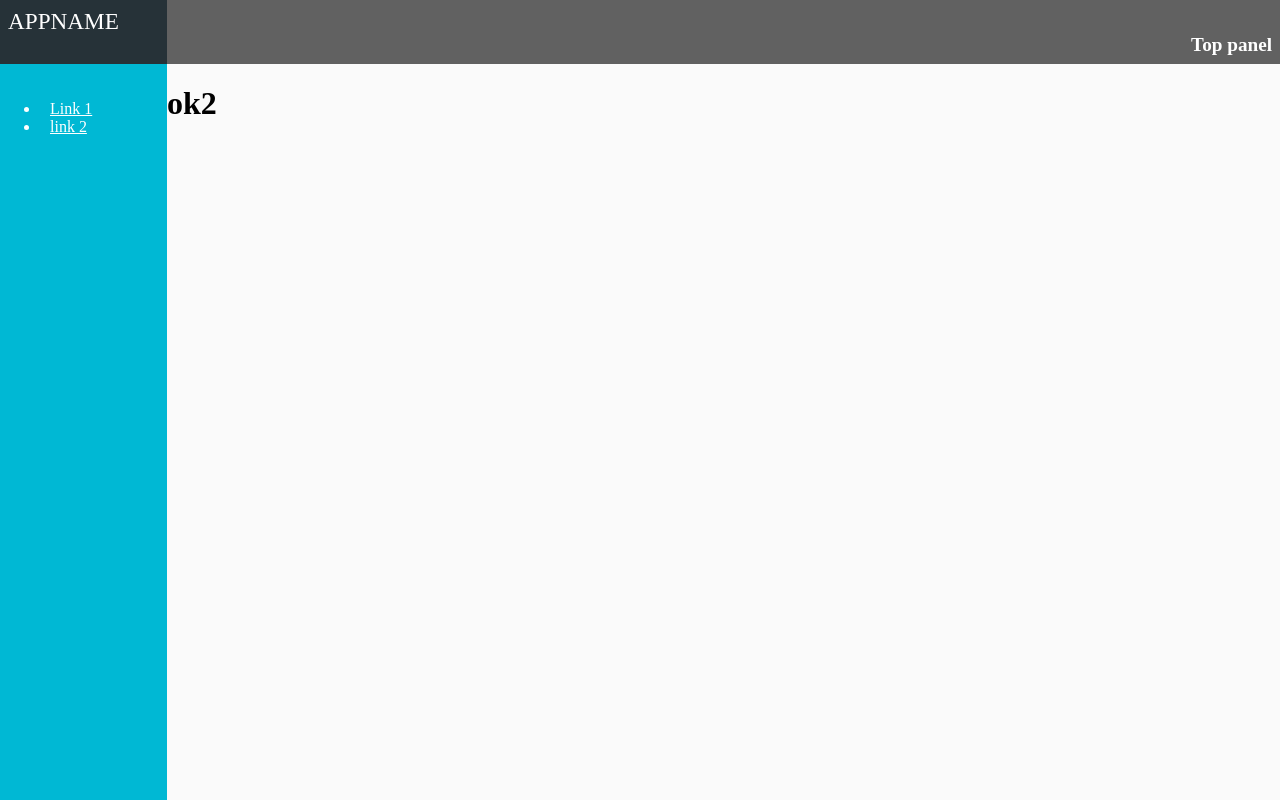
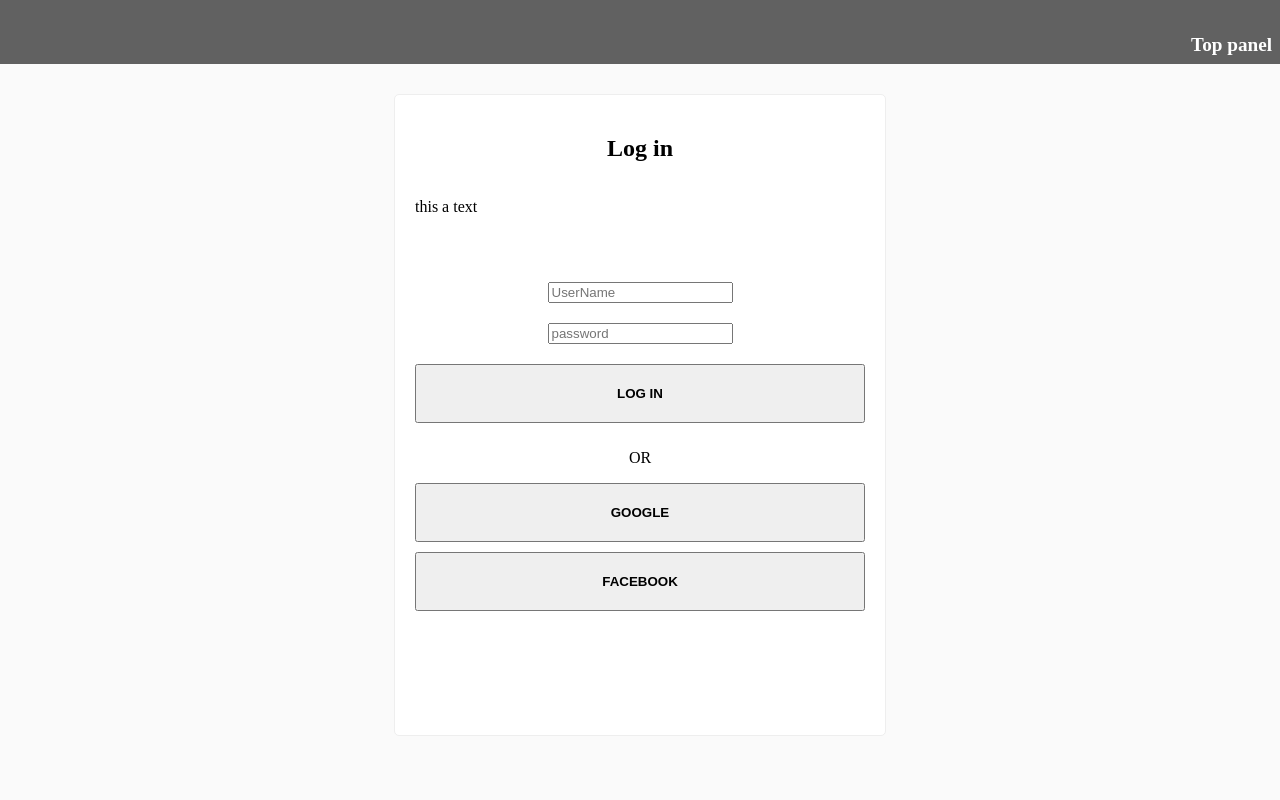
Before and after one commit to josealvis/ReactBasicPractice, a React app: page /login in a window 1280 px wide. Built offline with nearby package versions, Linux system fonts and the light colour scheme; the HTML template or start-up script is replaced by a standard one.

Commit message:
crea login component

```diff
--- a/src/components/App.js
+++ b/src/components/App.js
@@ -9,17 +9,16 @@ import Container from '@material-ui/core/Container';
 import { LeltMenu } from './Shell/Left-menu';
 import { Shell } from './Shell/Shell'
 import { TopPanel } from './Shell/TopPanel';
-import { Header } from './Header';
+import {LoginPage } from './loginPage/LoginPage';
+import {PrivateRoute} from './Shell/PrivateRouter'
 import { Home } from './Home';
-//import { TheIncreaseBtn } from './components/TheIncreaseBtn';
-//ok
 //security
-
 import { securityCore } from '../security/securityCore';
 
 
 let se = new securityCore();
 se.logIn('jose', 'admin');
+se.logOut();
 
 export class App extends React.Component {
     render() {
@@ -27,23 +26,23 @@ export class App extends React.Component {
         return (
 
             <Router >
-                <LeltMenu />
+                {localStorage.getItem('user') && <LeltMenu />}
                 <div className="ja-center-container">
                     <TopPanel />
                     <div className="container-fluid">
-                        {se.isLogged() &&
+
                             <Switch>
                                 <Route path="/about">
                                     <Shell />
                                 </Route>
-                                <Route path="/users/:id" render={(props) => <Home {...props} user={{ name: 'pedro' }} />} />
-                                <Route path="/">
-                                    <h1>ok2</h1>
-                                </Route>
-                            </Switch>}
+                                <PrivateRoute path="/users/:id" component={<Home user={{ name: 'pedro' }} />}/>
+                                <Route path="/login" render={(props) => <LoginPage {...props} />} />
+                            </Switch>
                     </div>
                 </div>
             </Router>
         );
     }
 }
+
+/** create another rauter insede de homepage to handler de menu  */
--- a/src/components/Home.js
+++ b/src/components/Home.js
@@ -9,6 +9,7 @@ import {
 
 import { TheCallBackBtn } from './utility/TheCallBackBtn'
 import { TheUselessInput } from './utility/TheUselessInput'
+import {appStrings} from '../appCofig/config';
 
 
 export class Home extends React.Component {
@@ -42,7 +43,7 @@ export class Home extends React.Component {
             <div>
 
                 <h2>{this.state.text1}</h2>
-         <h1>home {1}</h1>
+         <h1>home {appStrings.appName}</h1>
             <h1>id {this.id}</h1>
         <ul>
             {list.map((el, i) => <li key={i}>{el}</li>) }
--- /dev/null
+++ b/src/components/Shell/PrivateRouter.js
@@ -0,0 +1,10 @@
+import React from 'react';
+import { Route, Redirect } from 'react-router-dom';
+
+export const PrivateRoute = ({ component: Component, ...rest }) => (
+    <Route {...rest} render={props => (
+        localStorage.getItem('user')
+            ? <Component {...props} />
+            : <Redirect to={{ pathname: '/login', state: { from: props.location } }} />
+    )} />
+)
--- /dev/null
+++ b/src/components/loginPage/LoginPage.js
@@ -0,0 +1,28 @@
+import React from 'react';
+
+export class LoginPage extends React.Component {
+    render() {
+        return (<div className='ja-login-box'>
+            <div className="ja-card">
+                <h2>Log in</h2>
+                <p>this a text</p>
+                <div class="ja-content">
+                    <input className="form-control"
+                        type="text"
+                        placeholder="UserName"
+                    />
+                    <input className="form-control"
+                        type="password"
+                        placeholder="password"
+                    />
+                    <button type="button" className="btn btn-warning" >LOG IN </button>
+                    <p>OR</p>
+                    <button type="button" className="btn btn-danger" >GOOGLE </button>
+                    <button type="button" className="btn btn-success" >FACEBOOK </button>
+
+                </div>
+
+            </div>
+        </div>);
+    }
+}
--- a/src/index.js
+++ b/src/index.js
@@ -6,7 +6,7 @@ import { render } from 'react-dom';
 
 //redux
 import { Provider } from 'react-redux';
-import { createStore, combineReducers, applyMiddleware } from 'redux';
+import { createStore, combineReducers, applyMiddleware,} from 'redux';
 import { createLogger } from 'redux-logger';
 //app component
 import { App } from './components/App';
--- a/src/index.scss
+++ b/src/index.scss
@@ -75,3 +75,47 @@ $activeColor:#0097A7;
         color: white;
         background-color: #616161;
 }
+
+.ja-login-box{
+display: flex;
+align-items: center;
+justify-content: center;
+}
+
+
+/*utility*/
+.ja-card{
+    display: flex;
+    margin-top: 30px;
+    background-color: white;
+    flex-direction: column;
+    border-radius: 5px;
+    border: 1px solid #EEEEEE;
+    padding: 20px;
+    width: 450px;
+    height: 600px;
+
+    h2{
+        align-self: center
+    }
+   .ja-content{
+       display: flex;
+       flex-direction: column;
+       padding-top: 50px;
+       align-items: center;
+
+       button{
+           font-weight: bold;
+           width: 100%;
+           padding-top: 20px;
+           padding-bottom: 20px;
+           margin-bottom: 10px;
+       }
+   }
+
+   input{
+       margin-bottom: 20px;
+   }
+
+
+}
--- a/src/security/securityCore.js
+++ b/src/security/securityCore.js
@@ -1,3 +1,4 @@
+
 class securityCore {
     constructor() {
         this.logged = false;
@@ -8,12 +9,14 @@ class securityCore {
     logIn(username , pass) {
         this.userName = username;
         if (pass === 'admin') {
+            localStorage.setItem('user','jose');
             this.logged = true;
         } else alert('Wrong pass!!!');
     }
 
     logOut(){
         this.logged = false;
+        localStorage.clear();
     }
 
     isLogged() {
```
